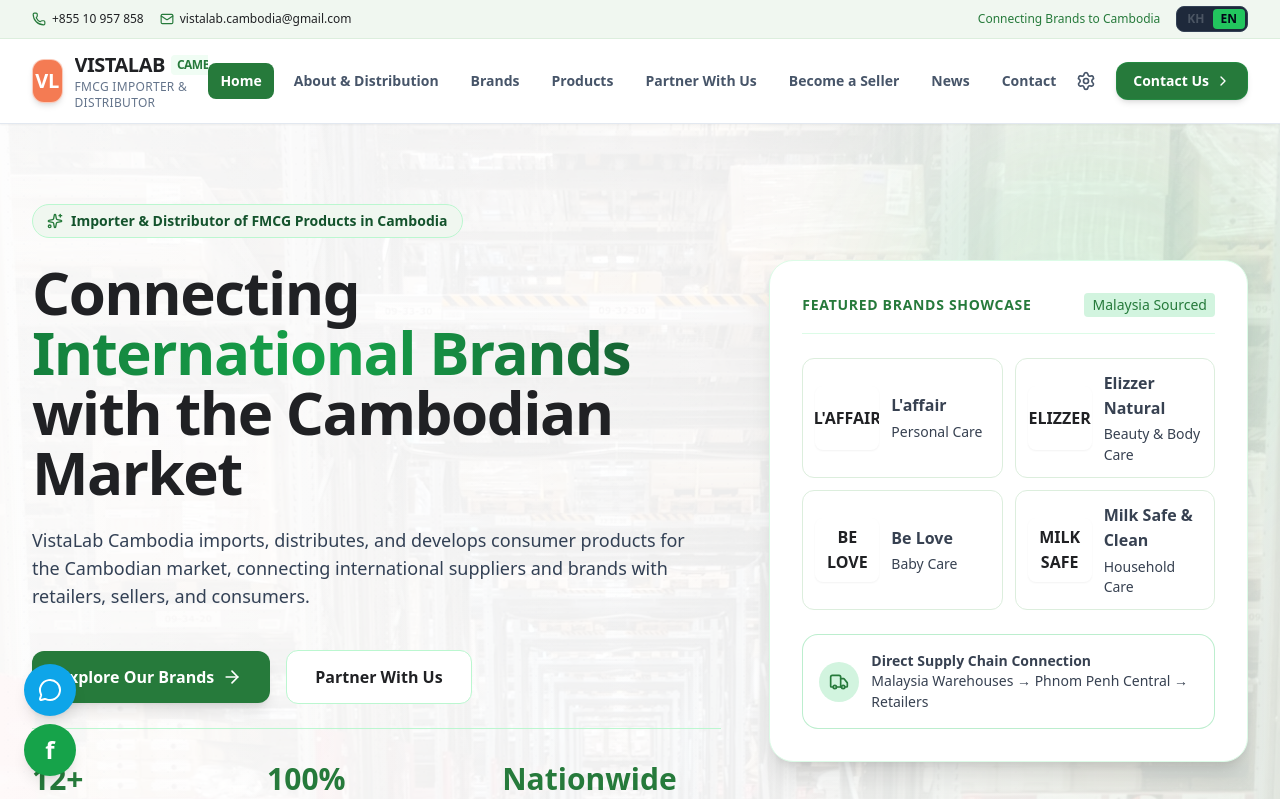
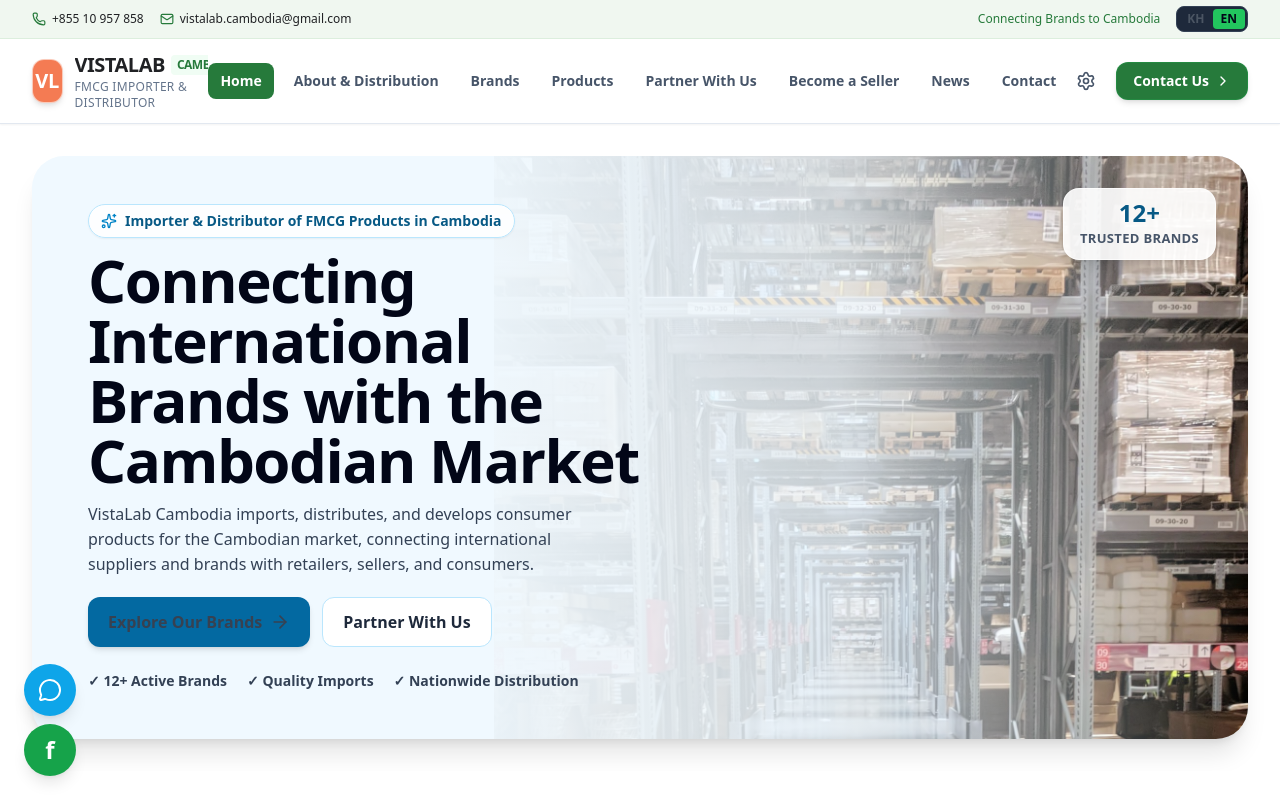
Before and after one commit to rothanamusk90-star/vistalabcambodia, a React (Vite) app: page / in a window 1280 px wide. Shown: the top 799 px of the page. Built offline with nearby package versions, Linux system fonts and the light colour scheme; a web font is replaced by a local one.

Commit message:
Make homepage open with visual poster hero

```diff
--- a/vistalab/App.tsx
+++ b/vistalab/App.tsx
@@ -377,105 +377,40 @@
         {/* VIEW: HOMEPAGE */}
         {currentView === 'home' && (
           <div className="space-y-10 sm:space-y-16 sm:space-y-24 pb-16">
-            {/* HERO SECTION */}
-            <section className="site-hero-friendly relative bg-green-50 text-slate-900 overflow-hidden py-12 sm:py-20 px-4 sm:px-8">
-              <div
-                aria-hidden="true"
-                className="hero-background-image absolute inset-0 bg-cover bg-center bg-no-repeat"
-                style={{ backgroundImage: `url("${import.meta.env.BASE_URL}images/hero-warehouse-banner.jpg")` }}
-              />
-              <div aria-hidden="true" className="absolute inset-0 bg-gradient-to-r from-white/95 via-white/90 to-green-50/85" />
-              {/* Background graphic elements */}
-              <div className="absolute inset-0 opacity-10 bg-[radial-gradient(#e5e7eb_1px,transparent_1px)] [background-size:16px_16px] pointer-events-none" />
-              <div className="absolute top-0 right-0 w-96 h-96 bg-green-500/10 rounded-full blur-3xl pointer-events-none" />
-
-              <div className="w-full max-w-7xl min-w-0 mx-auto grid grid-cols-[minmax(0,1fr)] lg:grid-cols-12 gap-6 sm:gap-12 items-center relative z-10">
-                <div className="min-w-0 lg:col-span-7 space-y-4 sm:space-y-6 text-center lg:text-left">
-                  <div className="inline-flex max-w-full min-w-0 items-center space-x-2 bg-green-100 border border-green-200 text-green-900 px-3.5 py-1.5 rounded-full text-xs sm:text-sm font-semibold">
-                    <Sparkles className="w-4 h-4 text-green-400" />
-                      <span className="min-w-0 whitespace-normal">{t.heroSub}</span>
-                  </div>
-                  <h1 className="break-words text-3xl sm:text-5xl lg:text-6xl font-black tracking-tight leading-tight">
-                    {lang === 'EN' ? (
-                      <>Connecting <span className="text-transparent bg-clip-text bg-gradient-to-r from-green-700 via-green-600 to-green-800">International Brands</span> with the Cambodian Market</>
-                    ) : (
-                      t.heroTitle
-                    )}
-                  </h1>
-                  <p className="text-slate-700 text-base sm:text-lg max-w-2xl mx-auto lg:mx-0 leading-relaxed">
-                    {t.heroDesc}
-                  </p>
-
-                  <div className="flex flex-col sm:flex-row items-center justify-center lg:justify-start space-y-3 sm:space-y-0 sm:space-x-4 pt-4">
-                    <button
-                      onClick={() => setCurrentView('brands')}
-                      className="w-full sm:w-auto bg-gradient-to-r from-green-500 to-green-600 hover:from-green-600 hover:to-green-700 text-slate-950 font-extrabold px-7 py-3.5 rounded-xl shadow-lg hover:shadow-green-500/20 transition-all flex items-center justify-center space-x-2"
-                    >
-                      <span>{t.exploreBrands}</span>
-                      <ArrowRight className="w-5 h-5" />
+            {/* HERO POSTER */}
+            <section className="site-hero-friendly overflow-hidden px-4 py-4 sm:px-8 sm:py-8">
+              <div className="relative mx-auto min-h-[540px] max-w-7xl overflow-hidden rounded-[2rem] bg-sky-50 shadow-xl sm:min-h-[460px]">
+                <img
+                  src={`${import.meta.env.BASE_URL}images/hero-warehouse-banner.jpg`}
+                  alt="VistaLab Cambodia distribution warehouse"
+                  className="absolute inset-x-0 top-0 h-[260px] w-full object-cover sm:inset-y-0 sm:left-auto sm:right-0 sm:h-full sm:w-[62%]"
+                />
+                <div aria-hidden="true" className="absolute inset-x-0 top-[150px] h-[130px] bg-gradient-to-b from-transparent to-sky-50 sm:inset-y-0 sm:left-1/3 sm:right-0 sm:top-0 sm:h-auto sm:bg-gradient-to-r sm:from-sky-50 sm:via-sky-50/80 sm:to-transparent" />
+                <div className="relative z-10 flex min-h-[540px] max-w-2xl flex-col justify-end px-5 pb-7 pt-[275px] sm:min-h-[460px] sm:justify-center sm:px-10 sm:py-12 lg:px-14">
+                  <div className="mb-3 inline-flex w-fit items-center gap-2 rounded-full border border-sky-200 bg-white/90 px-3 py-1.5 text-xs font-bold text-sky-800 shadow-sm sm:text-sm">
+                    <Sparkles className="h-4 w-4 text-sky-600" />
+                    {t.heroSub}
+                  </div>
+                  <h1 className="max-w-xl text-3xl font-black leading-tight tracking-tight text-slate-950 sm:text-5xl lg:text-6xl">{t.heroTitle}</h1>
+                  <p className="mt-3 max-w-lg text-sm leading-relaxed text-slate-700 sm:text-base">{t.heroDesc}</p>
+                  <div className="mt-5 flex flex-wrap gap-3">
+                    <button onClick={() => setCurrentView('brands')} className="inline-flex items-center justify-center gap-2 rounded-xl bg-sky-700 px-5 py-3 font-bold text-white shadow-md transition hover:bg-sky-800">
+                      {t.exploreBrands}<ArrowRight className="h-5 w-5" />
                     </button>
-                    <button
-                      onClick={() => setCurrentView('partner')}
-                      className="w-full sm:w-auto bg-white hover:bg-green-50 text-[#202124] font-bold px-7 py-3.5 rounded-xl border border-green-200 transition-all"
-                    >
-                      {t.partnerWithUs}
-                    </button>
-                  </div>
-
-                  {/* Trust Highlights */}
-                  <div className="min-w-0 pt-8 border-t border-green-200 grid grid-cols-3 gap-2 sm:gap-4 text-center lg:text-left">
-                    <div>
-                      <div className="text-2xl sm:text-3xl font-black text-green-400">12+</div>
-                      <div className="text-xs text-slate-300 font-medium">{tx('Active Brands', 'ម៉ាកដែលកំពុងចែកចាយ')}</div>
-                    </div>
-                    <div>
-                      <div className="text-2xl sm:text-3xl font-black text-green-400">100%</div>
-                      <div className="text-xs text-slate-300 font-medium">{tx('Quality Imported', 'ផលិតផលនាំចូលមានគុណភាព')}</div>
-                    </div>
-                    <div>
-                      <div className="text-2xl sm:text-3xl font-black text-green-400">{tx('Nationwide', 'ទូទាំងប្រទេស')}</div>
-                      <div className="text-xs text-slate-300 font-medium">{tx('Distribution Network', 'បណ្តាញចែកចាយ')}</div>
-                    </div>
-                  </div>
-                </div>
-
-                {/* Hero Showcase Collage Card */}
-                <div className="min-w-0 lg:col-span-5 relative">
-                  <div className="min-w-0 bg-white border border-green-100 p-4 sm:p-8 rounded-3xl shadow-xl space-y-4 sm:space-y-6">
-                    <div className="flex flex-wrap justify-between items-center gap-2 pb-4 border-b border-green-100">
-                      <span className="min-w-0 text-xs font-bold uppercase tracking-wider text-green-300">{tx('Featured Brands Showcase', 'ម៉ាកផលិតផលដែលបានជ្រើសរើស')}</span>
-                      <span className="text-xs bg-green-500/20 text-green-300 px-2 py-0.5 rounded font-medium">{tx('Malaysia Sourced', 'នាំចូលពីម៉ាឡេស៊ី')}</span>
-                    </div>
-
-                    <div className="grid grid-cols-[minmax(0,1fr)_minmax(0,1fr)] gap-2 sm:gap-3">
-                      {brands.slice(0, 4).map((b) => (
-                        <div key={b.id} className="group flex min-w-0 min-h-28 items-center gap-2 sm:gap-3 rounded-xl border border-white/15 bg-white/10 p-2 sm:p-3 transition-all hover:border-green-300/60 hover:bg-white/15">
-                          <div className="flex h-10 w-10 sm:h-16 sm:w-16 shrink-0 items-center justify-center overflow-hidden rounded-lg bg-white p-1.5 sm:p-2 shadow-sm">
-                            {b.image ? <img src={b.image} alt={`${b.name} logo`} className="h-full w-full object-contain" /> : <span className="text-center text-sm font-black leading-tight text-[#202124]">{b.logoText || b.name}</span>}
-                          </div>
-                          <div className="min-w-0 text-left">
-                            <p className="line-clamp-2 text-sm font-extrabold leading-tight text-white">{b.name}</p>
-                            <p className="mt-1 text-[11px] leading-snug text-slate-300">{localizedCategory(b.category)}</p>
-                          </div>
-                        </div>
-                      ))}
-                    </div>
-
-                    <div className="min-w-0 bg-slate-900/60 p-4 rounded-2xl border border-green-500/30 flex items-center space-x-3">
-                      <div className="w-10 h-10 rounded-full bg-green-500/20 flex items-center justify-center text-green-400 flex-shrink-0">
-                        <Truck className="w-5 h-5" />
-                      </div>
-                      <div className="text-xs">
-                        <p className="font-bold text-white">{tx('Direct Supply Chain Connection', 'ខ្សែសង្វាក់ផ្គត់ផ្គង់ដោយផ្ទាល់')}</p>
-                        <p className="text-slate-400">{tx('Malaysia Warehouses → Phnom Penh Central → Retailers', 'ឃ្លាំងនៅម៉ាឡេស៊ី → មជ្ឈមណ្ឌលភ្នំពេញ → អ្នកលក់រាយ')}</p>
-                      </div>
-                    </div>
-
-                  </div>
+                    <button onClick={() => setCurrentView('partner')} className="rounded-xl border border-sky-200 bg-white px-5 py-3 font-bold text-slate-800 transition hover:bg-sky-50">{t.partnerWithUs}</button>
+                  </div>
+                  <div className="mt-6 flex flex-wrap gap-x-5 gap-y-2 text-xs font-semibold text-slate-700 sm:text-sm">
+                    <span>✓ {tx('12+ Active Brands', 'ម៉ាកផលិតផលជាង ១២')}</span>
+                    <span>✓ {tx('Quality Imports', 'ផលិតផលនាំចូលមានគុណភាព')}</span>
+                    <span>✓ {tx('Nationwide Distribution', 'ចែកចាយទូទាំងប្រទេស')}</span>
+                  </div>
+                </div>
+                <div className="absolute right-5 top-[190px] rounded-2xl border border-white/70 bg-white/90 px-4 py-3 text-center shadow-lg sm:right-8 sm:top-8">
+                  <div className="text-2xl font-black leading-none text-sky-800">12+</div>
+                  <div className="mt-1 text-[10px] font-bold uppercase tracking-wide text-slate-600">{tx('Trusted Brands', 'ម៉ាកដែលទុកចិត្ត')}</div>
                 </div>
               </div>
             </section>
-
             {/* TRUST / COMPANY INTRO CARDS */}
             <section className="max-w-7xl mx-auto px-4 sm:px-8 space-y-12">
               <div className="text-center max-w-3xl mx-auto space-y-3">
```
